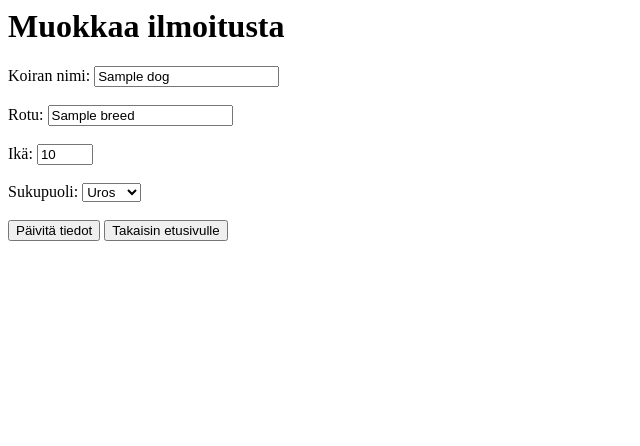
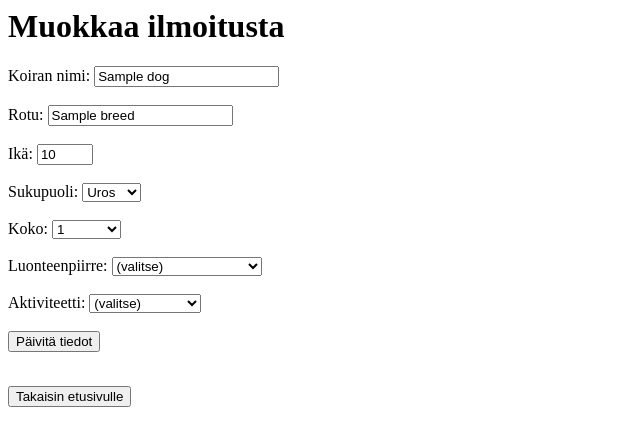
Before and after one commit to emmapiittala/koiratietokanta, a Flask app: template templates/edit_dog.html in a window 1280 px wide. Shown: the top 446 px of the page, without its empty margins (0-640 px from the left). Run offline with Flask 3, Linux system fonts and the light colour scheme; the template is opened without the code that fills it: most values are stand-ins (such as "Sample title", 1, 10 or a date in 2020).

Commit message:
Add classes to edit page

```diff
--- a/app.py
+++ b/app.py
@@ -98,11 +98,15 @@
     if dog["user_id"] != session["user_id"]:
         abort(403)
 
+    all_classes = dogs.get_all_classes()
     if request.method == 'POST':
         dogname = request.form["dogname"]
         breed = request.form["breed"]
         age = request.form["age"]
         gender = request.form["gender"]
+        size = request.form["size"]
+        temperament = request.form["temperament"]
+        activity = request.form["activity"]
 
         if len(dogname) >= 50:
             return "VIRHE: Nimi ei voi olla yli 50 merkkiä pitkä"
@@ -113,28 +117,37 @@
         if int(age) >= 35:
             return "VIRHE: Tarkista ikä"
 
-        dogs.update_dog(dog_id, dogname, breed, age, gender)
+        dogs.update_dog(dog_id, dogname, breed, age, gender, size, temperament, activity)
         return redirect(url_for('get_dog', dog_id=dog_id))
-    return render_template('edit_dog.html', dog=dog)
+    return render_template('edit_dog.html', dog=dog,
+                           sizes=all_classes["sizes"],
+                           temperaments=all_classes["temperaments"],
+                           activities=all_classes["activities"])
 
 @app.route("/update_dog", methods=["POST"])
 def update_dog():
     dog_id = request.form["dog_id"]
     if dog_id is None:
         abort(400)
+
     dog = dogs.get_dog(dog_id)
     if dog is None:
         abort(404)
+
     if dog["user_id"] != session["user_id"]:
         abort(403)
 
-    dog_id = request.form["dog_id"]
     dogname = request.form["dogname"]
     breed = request.form["breed"]
     age = request.form["age"]
     gender = request.form["gender"]
+    size = request.form["size"]
+    temperament = request.form["temperament"]
+    activity = request.form["activity"]
 
-    dogs.update_dog(dog_id, dogname, breed, age, gender)
+
+    dogs.update_dog(dog_id, dogname, breed, age, gender, size, temperament, activity)
+
     return redirect(url_for('get_dog', dog_id=dog_id))
 
 @app.route("/remove_dog/<int:dog_id>", methods=["GET", "POST"])
--- a/templates/edit_dog.html
+++ b/templates/edit_dog.html
@@ -1,5 +1,4 @@
 <html>
-
 <head>
     <title>Muokkaa ilmoitusta</title>
 </head>
@@ -21,13 +20,37 @@
         <option value="uros" {% if dog.gender == 'uros' %}selected{% endif %}>Uros</option>
         <option value="narttu" {% if dog.gender == 'narttu' %}selected{% endif %}>Narttu</option>
     </select><br><br>
+
+    <label for="size">Koko:</label>
+    <select id="size" name="size" required>
+        <option value="">(valitse)</option>
+        {% for size in sizes %}
+            <option value="{{ size }}" {% if size == dog.size %}selected{% endif %}>{{ size }}</option>
+        {% endfor %}
+    </select><br><br>
+
+    <label for="temperament">Luonteenpiirre:</label>
+    <select id="temperament" name="temperament" required>
+        <option value="">(valitse)</option>
+        {% for temperament in temperaments %}
+            <option value="{{ temperament }}" {% if temperament == dog.temperament %}selected{% endif %}>{{ temperament }}</option>
+        {% endfor %}
+    </select><br><br>
+
+    <label for="activity">Aktiviteetti:</label>
+    <select id="activity" name="activity" required>
+        <option value="">(valitse)</option>
+        {% for activity in activities %}
+            <option value="{{ activity }}" {% if activity == dog.activity %}selected{% endif %}>{{ activity }}</option>
+        {% endfor %}
+    </select><br><br>
+
     <input type="hidden" name="dog_id" value="{{ dog.dog_id }}">
-        <input type="submit" value="Päivitä tiedot">
+    <input type="submit" value="Päivitä tiedot"><br><br>
+</form>
 
-<form action="/" method = "get">
+<form action="/" method="get">
     <button type="submit">Takaisin etusivulle</button>
-
-
 </form>
 </body>
 </html>
```
Also changed, not shown: dogs.py (+22 -15 lines). Lines whose indentation alone changed are shown as unchanged.
